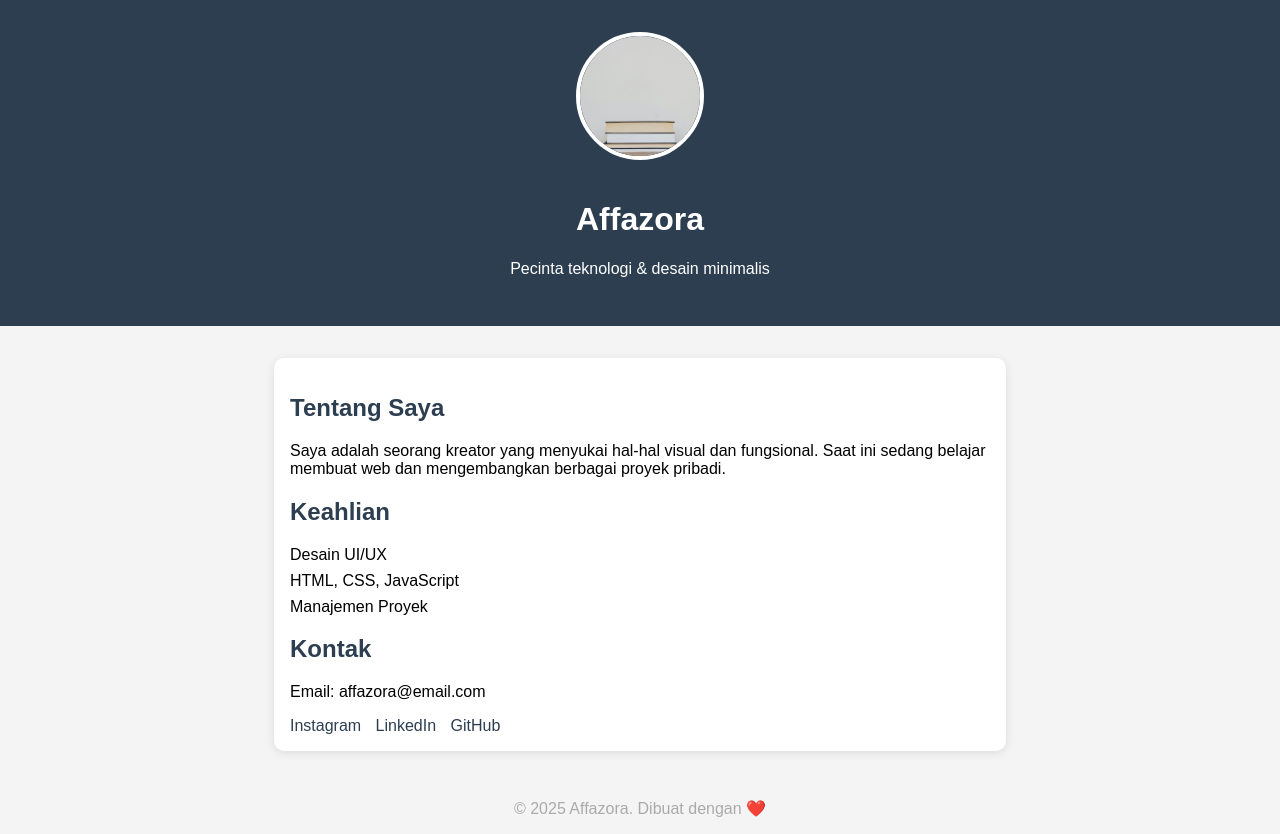
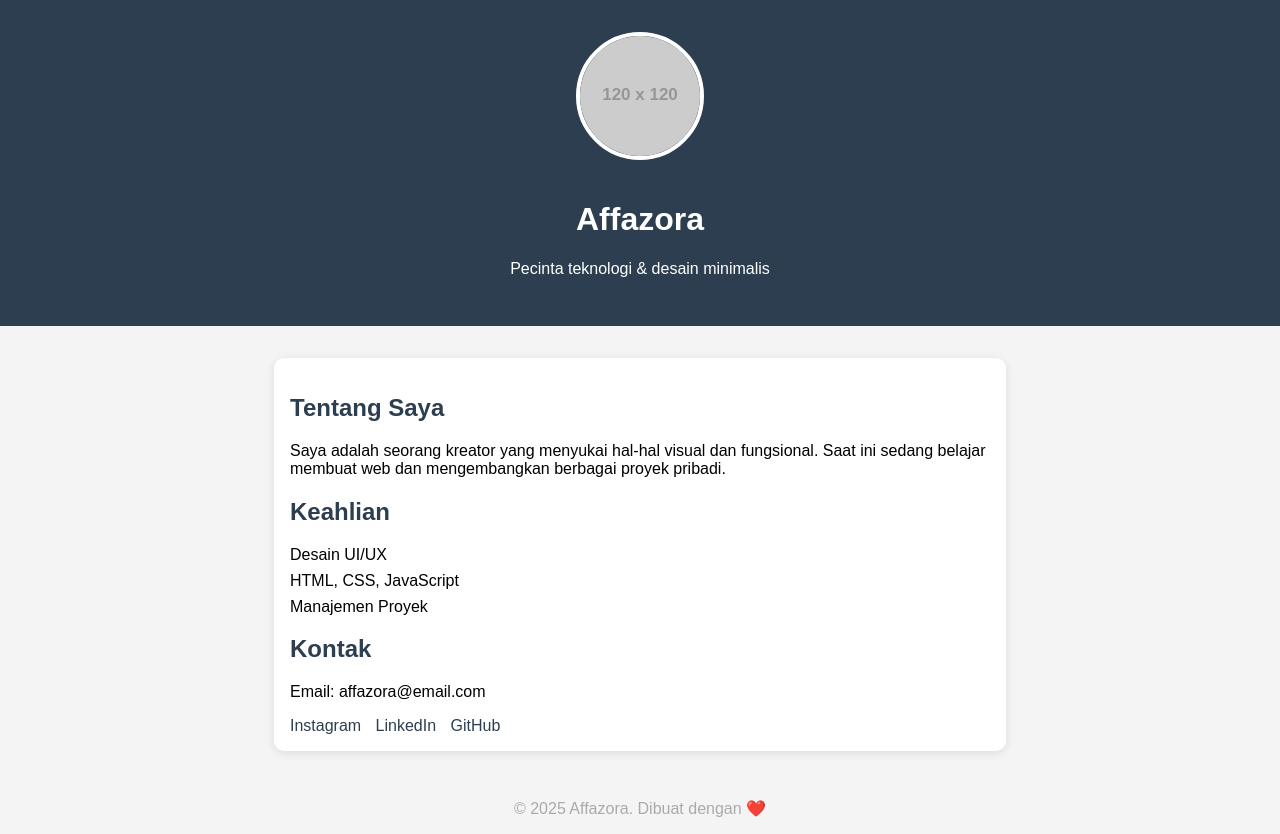
Before and after one commit to afsheenalexsa/affazora, a plain HTML site: page index.html in a window 1280 px wide. Drawn offline with Linux system fonts and the light colour scheme; placeholder pictures from the web are drawn by us.

Commit message:
Add files via upload

```diff
--- a/index.html
+++ b/index.html
@@ -58,7 +58,7 @@
 <body>
 
   <header>
-    <img src="afsheena.jpg" alt="Foto Profil" />
+    <img src="https://via.placeholder.com/120" alt="Foto Profil" />
     <h1>Affazora</h1>
     <p>Pecinta teknologi & desain minimalis</p>
   </header>
```
